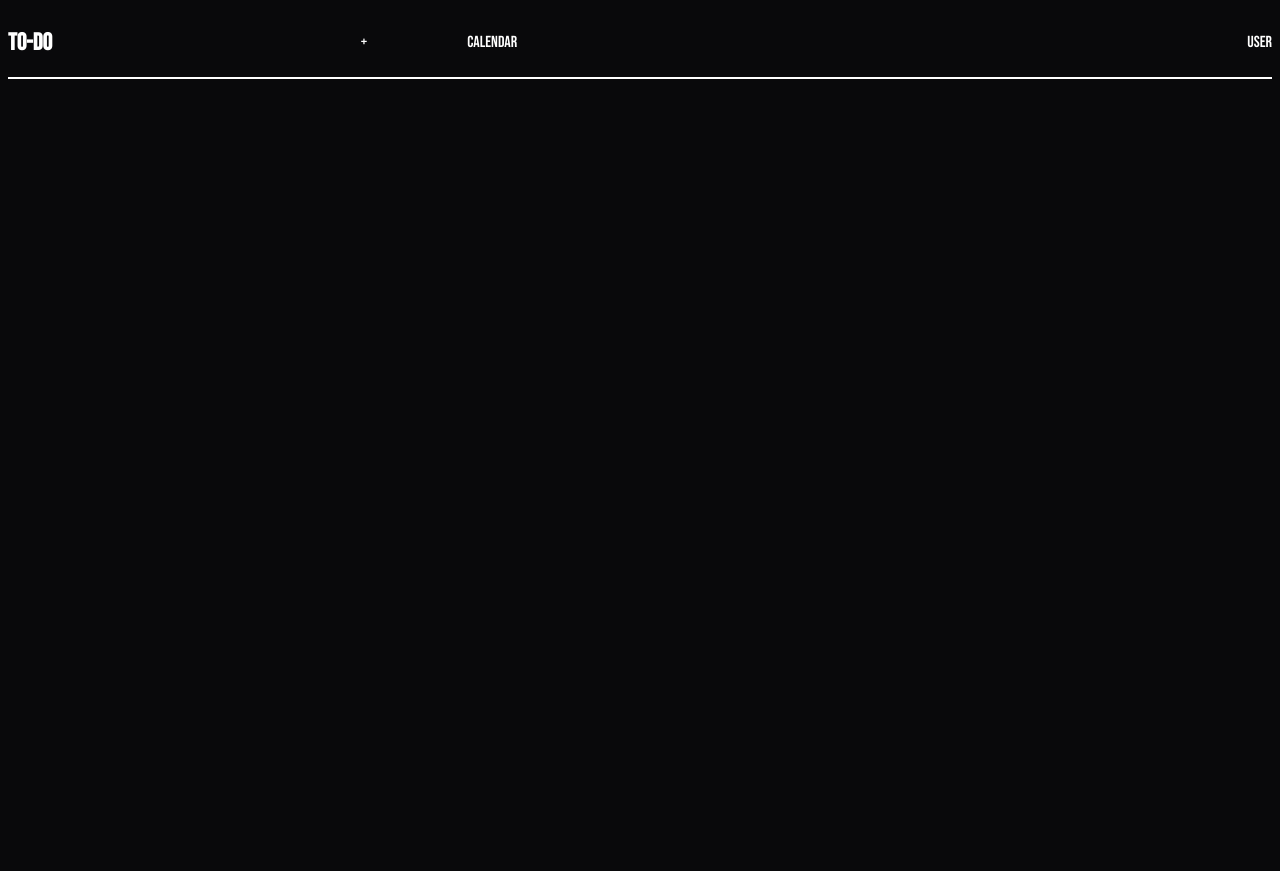
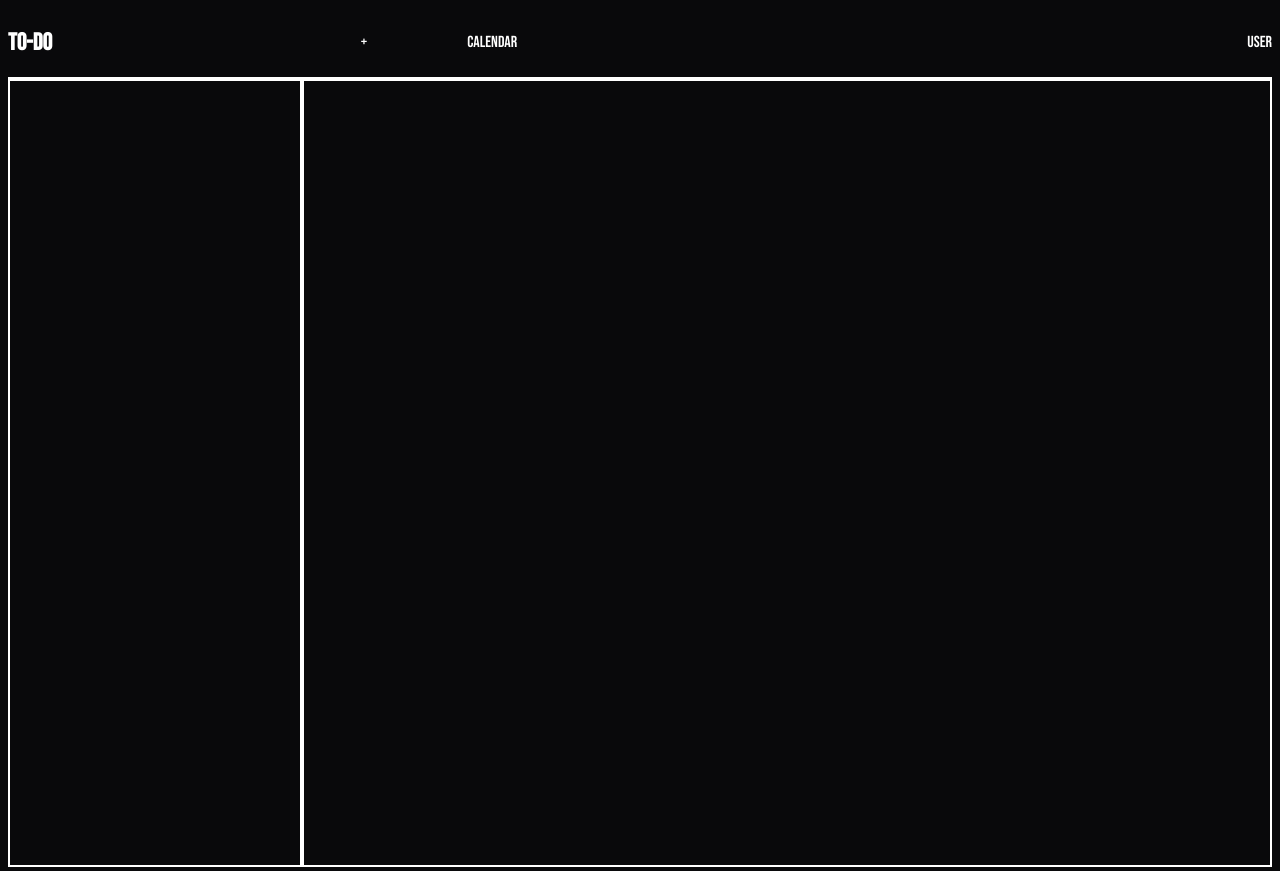
Before and after one commit to MrAlvaroLG/To-Do, a plain HTML site: page index.html in a window 1280 px wide. Before the commit the page ends 800 px from the top, so only its background shows below. Drawn offline with Linux system fonts and the light colour scheme.

Commit message:
left and right bar implementation

```diff
--- a/style.css
+++ b/style.css
@@ -9,7 +9,6 @@
 
 #title{
     width: 20%;
-
 }
 
 #new-note{
@@ -31,3 +30,20 @@
     text-decoration: none;
     color: #ffffff;
 }
+
+.work-area{
+    display: flex;
+    flex-direction: row;
+    height: 100%;
+}
+.left-bar{
+    width: 30%;
+    height: 100%;
+    border: 2px solid #ffffff;
+}
+
+.right-bar{
+    width: 100%;
+    height: 100%;
+    border: 2px solid #ffffff;
+}
```
